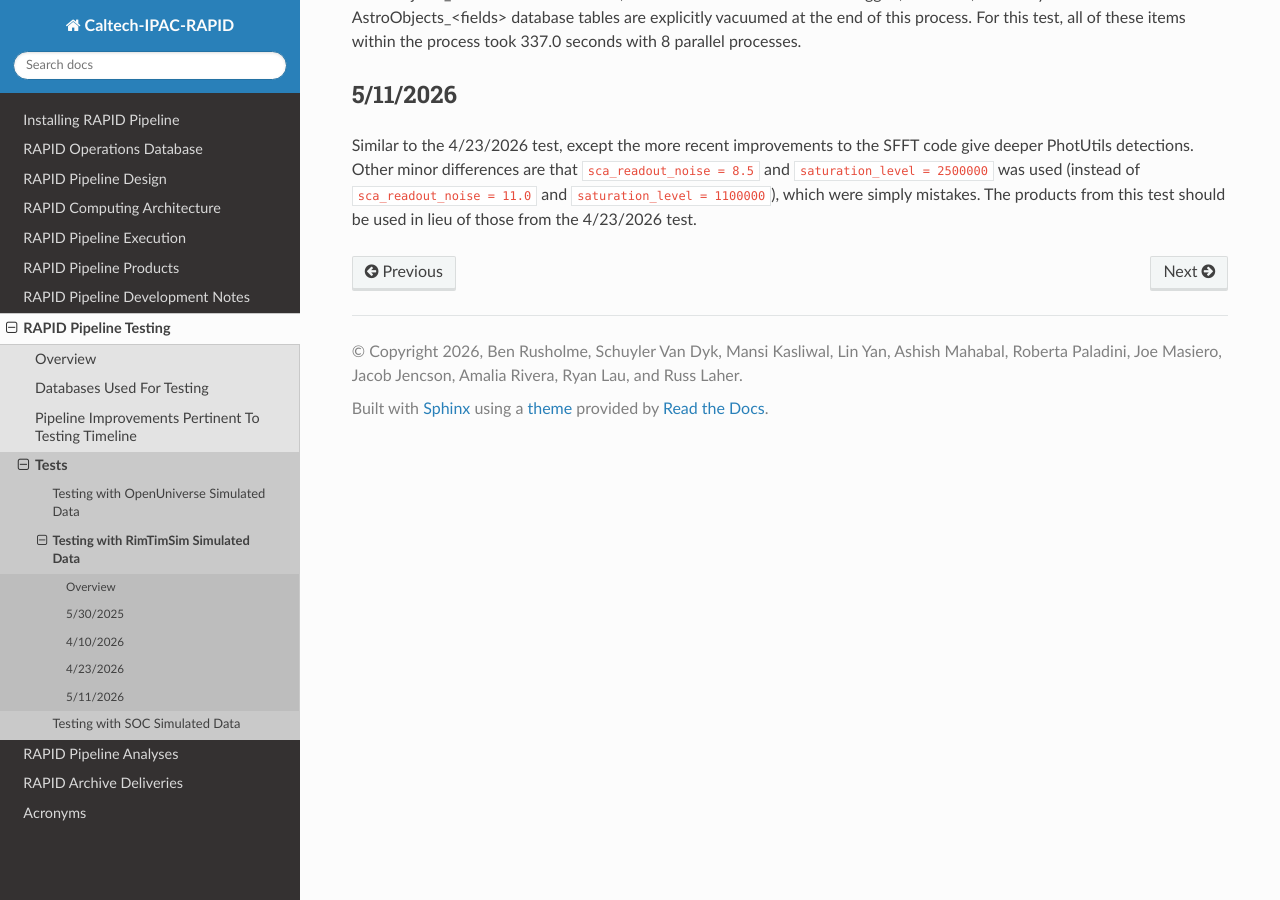
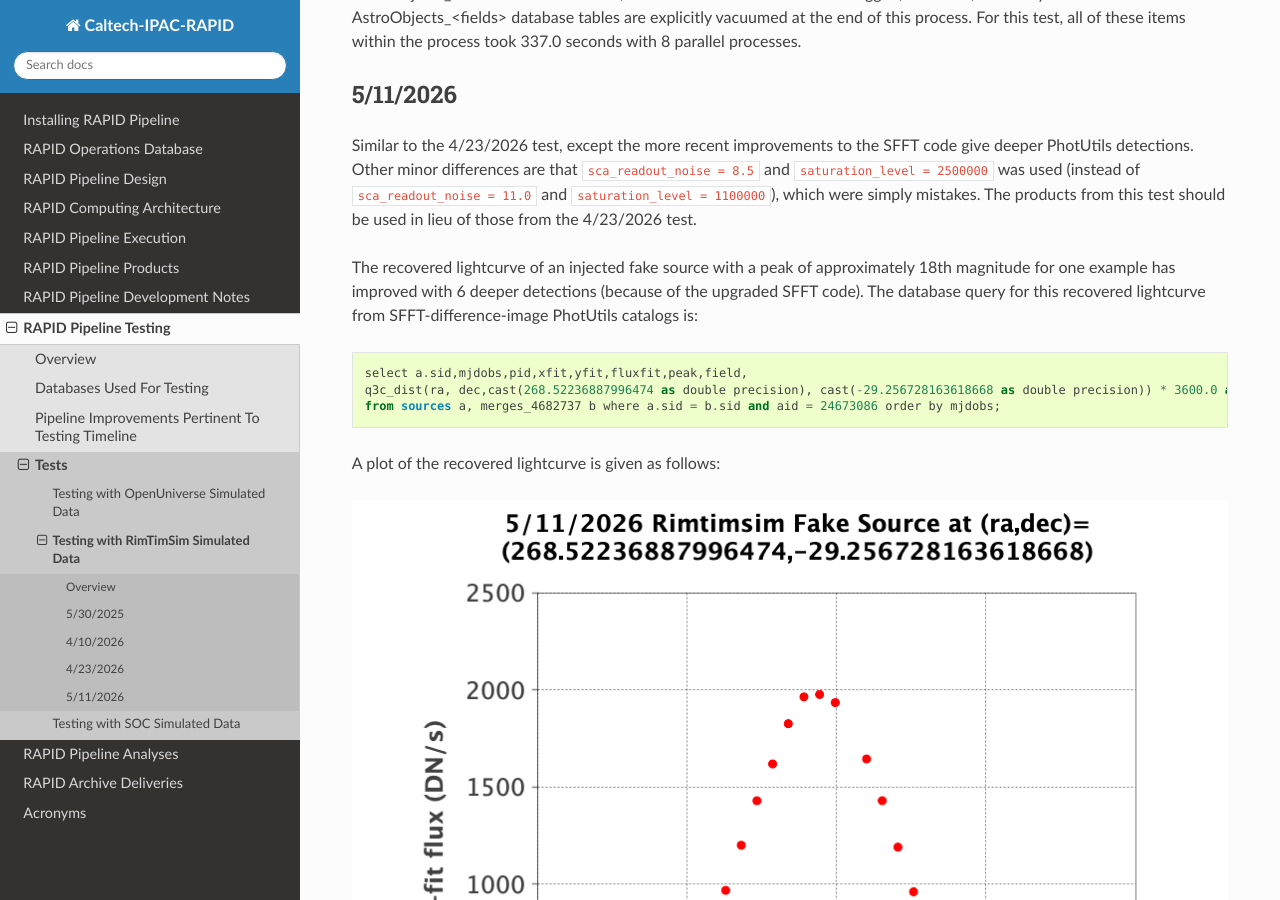
Before and after one commit to Caltech-IPAC/rapid, a Sphinx documentation site: the page built from docs/source/dev/rimtimsim_tests.rst, in a window 1280 px wide and 900 px high, scrolled down 9069 px. Built offline with Sphinx 7.4.7 and the Read the Docs theme 3.1.0, drawn with Linux system fonts in a browser that asks for light colours.

Commit message:
Added plot of recovered lightcurve from ~18th-magnitude fake source.

```diff
--- a/docs/source/dev/rimtimsim_tests.rst
+++ b/docs/source/dev/rimtimsim_tests.rst
@@ -418,5 +418,20 @@ For this test, all of these items within the process took 337.0 seconds with 8 p
 ************************************
 
 Similar to the 4/23/2026 test, except the more recent improvements to the SFFT code give deeper PhotUtils detections.
-Other minor differences are that ``sca_readout_noise = 8.5`` and ``saturation_level = 2500000`` was used (instead of ``sca_readout_noise = 11.0`` and ``saturation_level = 1100000``), which were simply mistakes.
+Other minor differences are that ``sca_readout_noise = 8.5`` and ``saturation_level = 2500000`` was used
+(instead of ``sca_readout_noise = 11.0`` and ``saturation_level = 1100000``), which were simply mistakes.
 The products from this test should be used in lieu of those from the 4/23/2026 test.
+
+The recovered lightcurve of an injected fake source with a peak of approximately 18th magnitude
+for one example has improved with 6 deeper detections (because of the upgraded SFFT code).
+The database query for this recovered lightcurve from SFFT-difference-image PhotUtils catalogs is:
+
+.. code-block::
+
+    select a.sid,mjdobs,pid,xfit,yfit,fluxfit,peak,field,
+    q3c_dist(ra, dec,cast(268.52236887996474 as double precision), cast(-29.256728163618668 as double precision)) * 3600.0 as dist
+    from sources a, merges_4682737 b where a.sid = b.sid and aid = 24673086 order by mjdobs;
+
+A plot of the recovered lightcurve is given as follows:
+
+.. image:: lightcurve_20260511.png
```
